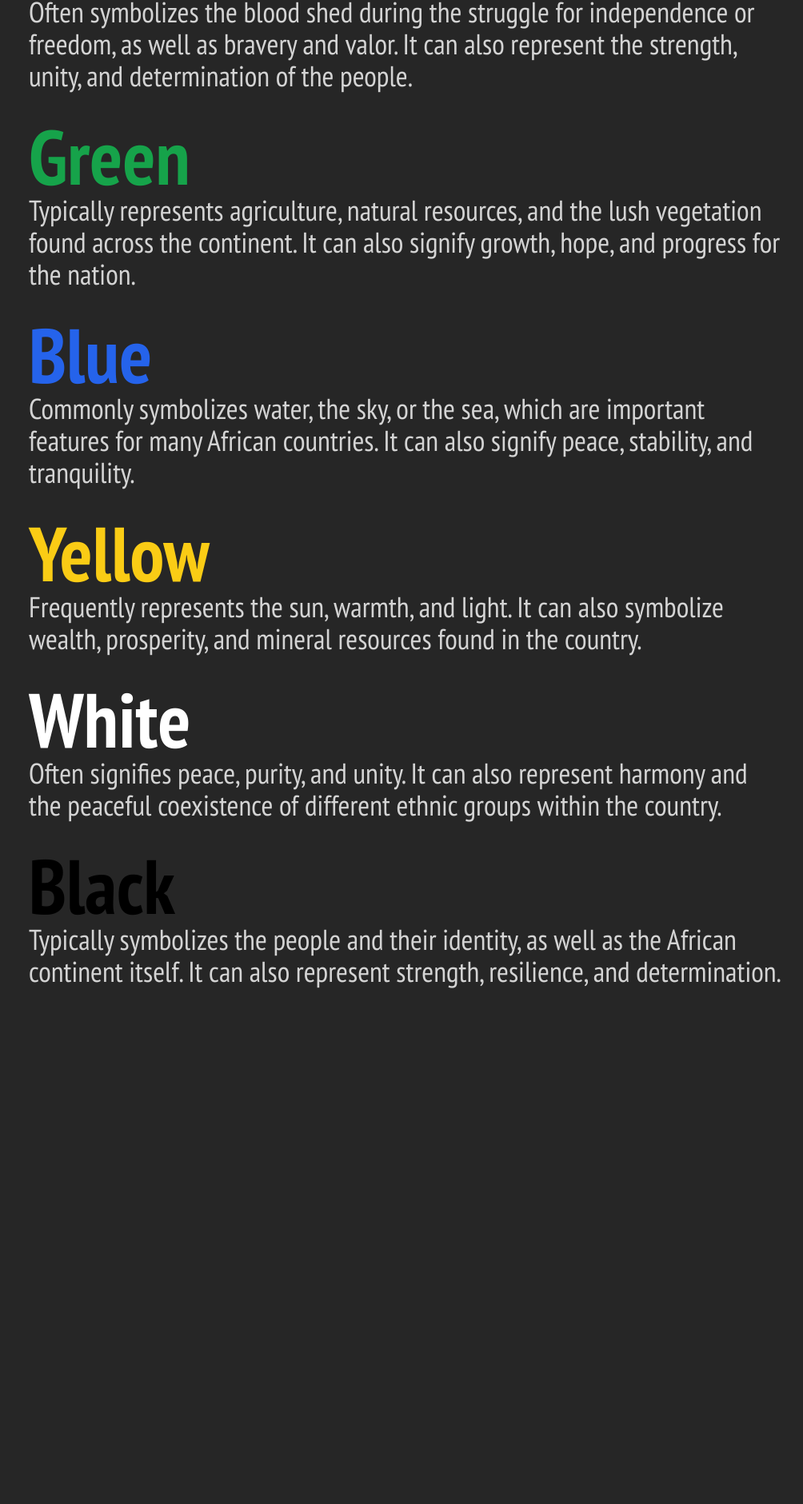
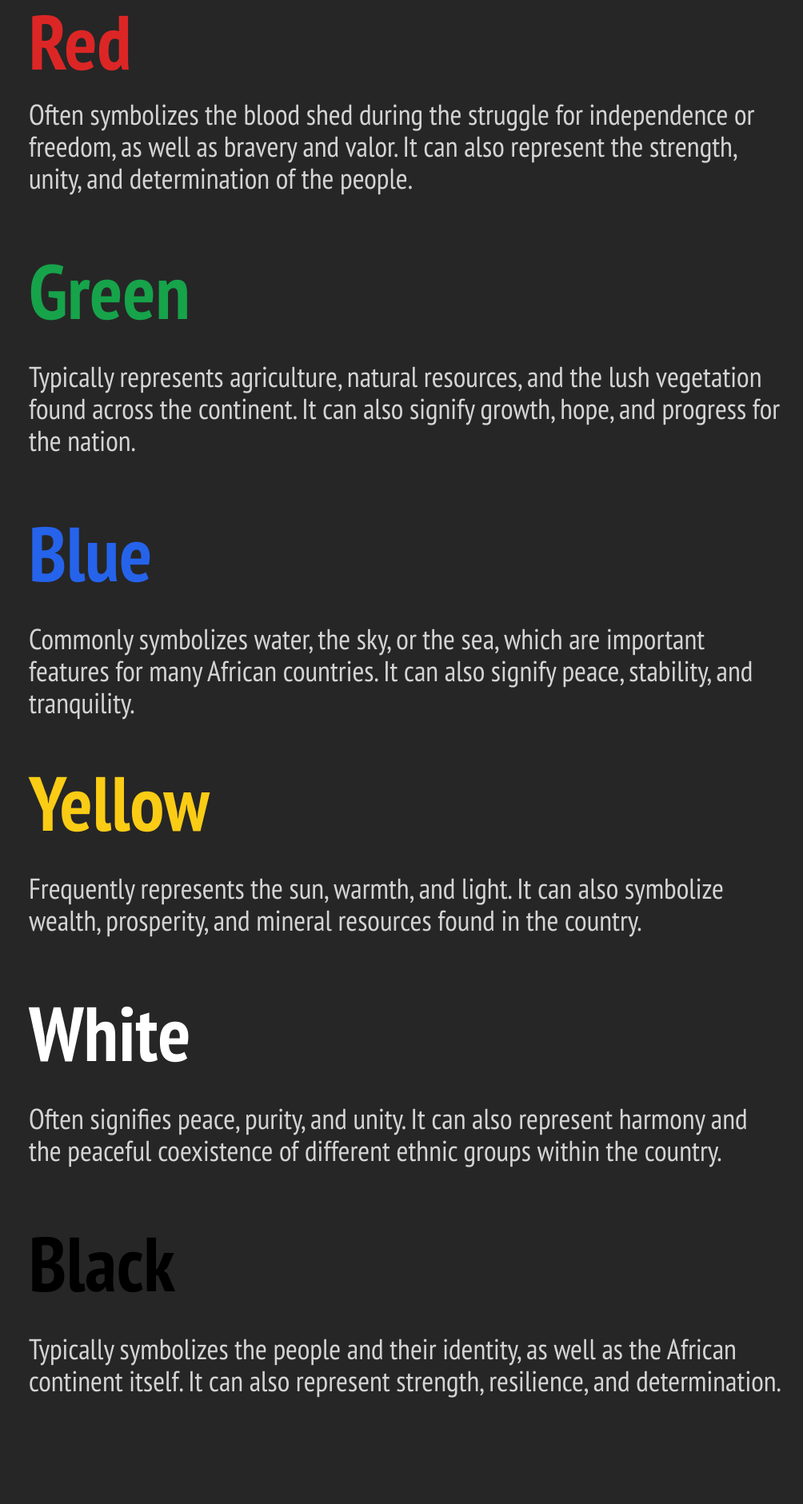
Before and after one commit to derekphilipau/bkm-flags-of-africa, a Next.js app: page /about in a window 1280 px wide. Shown: the part 781-2662 px from the top of the page at 80% size, without its empty margins (276-1280 px from the left). Before the commit the page ends 2184 px from the top, so only its background shows below. Built offline with nearby package versions, Linux system fonts and the light colour scheme.

Commit message:
refine styling, add logo

```diff
--- a/app/about/page.tsx
+++ b/app/about/page.tsx
@@ -1,59 +1,74 @@
 import Link from 'next/link';
 import { getDictionary } from '@/dictionaries/dictionaries';
 
-import { buttonVariants } from '@/components/ui/button';
+import { BkmLogo } from '@/components/bkm-logo';
 
 export default function Page() {
   const dict = getDictionary();
 
   return (
     <section className="container mb-24 grid items-center gap-6 pt-6 pb-8 md:py-10">
-      <div className="">
-        <h2 className="text-8xl font-semibold">About</h2>
-        <p className="mb-8 text-4xl text-neutral-300">{dict['home.text1']}</p>
-        <p className="mb-8 text-4xl text-neutral-300">{dict['home.text2']}</p>
-        <h2 className="text-8xl font-semibold text-red-600">Red</h2>
-        <p className="mb-8 text-4xl text-neutral-300">
-          Often symbolizes the blood shed during the struggle for independence
-          or freedom, as well as bravery and valor. It can also represent the
+      <h2 className="my-4 text-6xl font-semibold lg:text-8xl">About</h2>
+      <p className="mb-8 text-2xl text-neutral-300 lg:text-4xl">
+        {dict['home.text1']}
+      </p>
+      <p className="mb-8 text-2xl text-neutral-300 lg:text-4xl">
+        {dict['home.text2']}
+      </p>
+      <h2 className="text-6xl font-semibold text-red-600 lg:text-8xl">Red</h2>
+      <p className="mb-8 text-2xl text-neutral-300 lg:text-4xl">
+        Often symbolizes the blood shed during the struggle for independence or
+        freedom, as well as bravery and valor. It can also represent the
         strength, unity, and determination of the people.
       </p>
 
-        <h2 className="text-8xl font-semibold text-green-600">Green</h2>
-        <p className="mb-8 text-4xl text-neutral-300">
+      <h2 className="my-4 text-6xl font-semibold text-green-600 lg:text-8xl">
+        Green
+      </h2>
+      <p className="mb-8 text-2xl text-neutral-300 lg:text-4xl">
         Typically represents agriculture, natural resources, and the lush
-          vegetation found across the continent. It can also signify growth,
-          hope, and progress for the nation.
+        vegetation found across the continent. It can also signify growth, hope,
+        and progress for the nation.
       </p>
 
-        <h2 className="text-8xl font-semibold text-blue-600">Blue</h2>
-        <p className="mb-8 text-4xl text-neutral-300">
+      <h2 className="my-4 text-6xl font-semibold text-blue-600 lg:text-8xl">
+        Blue
+      </h2>
+      <p className="mb-8 text-2xl text-neutral-300 lg:text-4xl">
         Commonly symbolizes water, the sky, or the sea, which are important
         features for many African countries. It can also signify peace,
         stability, and tranquility.
       </p>
 
-        <h2 className="text-8xl font-semibold text-yellow-400">Yellow</h2>
-        <p className="mb-8 text-4xl text-neutral-300">
-          Frequently represents the sun, warmth, and light. It can also
-          symbolize wealth, prosperity, and mineral resources found in the
+      <h2 className="text-6xl font-semibold text-yellow-400 lg:text-8xl">
+        Yellow
+      </h2>
+      <p className="my-4 mb-8 text-2xl text-neutral-300 lg:text-4xl">
+        Frequently represents the sun, warmth, and light. It can also symbolize
+        wealth, prosperity, and mineral resources found in the country.
+      </p>
+
+      <h2 className="my-4 text-6xl font-semibold text-white lg:text-8xl">
+        White
+      </h2>
+      <p className="mb-8 text-2xl text-neutral-300 lg:text-4xl">
+        Often signifies peace, purity, and unity. It can also represent harmony
+        and the peaceful coexistence of different ethnic groups within the
         country.
       </p>
 
-        <h2 className="text-8xl font-semibold text-white">White</h2>
-        <p className="mb-8 text-4xl text-neutral-300">
-          Often signifies peace, purity, and unity. It can also represent
-          harmony and the peaceful coexistence of different ethnic groups within
-          the country.
-        </p>
-
-        <h2 className="text-8xl font-semibold text-black">Black</h2>
-        <p className="mb-8 text-4xl text-neutral-300">
+      <h2 className="my-4 text-6xl font-semibold text-black lg:text-8xl">
+        Black
+      </h2>
+      <p className="mb-8 text-2xl text-neutral-300 lg:text-4xl">
         Typically symbolizes the people and their identity, as well as the
         African continent itself. It can also represent strength, resilience,
         and determination.
       </p>
-      </div>
+
+      <Link href="https://brooklynmuseum.org">
+        <BkmLogo className="mt-20 w-96 fill-neutral-600" />
+      </Link>
     </section>
   );
 }
--- a/app/flag/[...id]/page.tsx
+++ b/app/flag/[...id]/page.tsx
@@ -6,7 +6,7 @@ export default async function Page({ params }) {
 
   return (
     <PageWrapper className="overflow-hidden">
-      <div className="mb-24 p-6">
+      <div className="mb-4 p-6">
         <Flag countryCode={countryCode} />
       </div>
     </PageWrapper>
--- /dev/null
+++ b/components/bkm-logo.tsx
@@ -0,0 +1,62 @@
+export function BkmLogo({ className }) {
+  return (
+    <svg
+      className={className}
+      id="Layer_1"
+      data-name="Layer 1"
+      xmlns="http://www.w3.org/2000/svg"
+      viewBox="0 0 612.26 69.54"
+    >
+      <path
+        d="M226.36,17.41h10.85l10.1,27.52,8.55-27.52h10.7l-12,36.15c-3.26,9.83-5.18,15.58-17.39,16.29-3.78.22-6.47-.31-12-1.68V58.46c4.71,1.45,6.94,1.91,9.46,1.84,3.94,0,5.8-1.23,6.69-4.44Z"
+        transform="translate(-1.33 -0.36)"
+      ></path>
+      <path
+        d="M28.94,45.83H15.11v-14H26.72c6.9,0,10.25,2.37,10.25,7.26,0,4.34-2.85,6.73-8,6.73M15.11,10.29H27.87c5.31,0,8.49,2.11,8.49,5.65,0,2.86-1.52,6.27-8.72,6.27H15.11ZM43,29.65c-2.36-1.34-4.1-1.92-8.11-2.72l0-.45C39.71,25.06,47.88,22.67,47.88,14a11.6,11.6,0,0,0-3.67-8.54C41.1,2.43,36.34,1,29.23,1H1.33V55.67h30c11.11,0,18.57-5.86,18.57-14.6,0-4.8-2.42-8.75-7-11.42"
+        transform="translate(-1.33 -0.36)"
+      ></path>
+      <path
+        d="M63.4,28.79c2.83-9.25,8.2-12.31,15.46-12.08L78.6,28A11.5,11.5,0,0,0,77,28C72.21,28,64.39,31.31,64.39,37v18.5H53.46V17.63H63.4Z"
+        transform="translate(-1.33 -0.36)"
+      ></path>
+      <path
+        d="M108.17,36.15c0-7.16-2.9-12.46-8.25-12.46S91.66,29,91.66,36.15c0,8.4,2.91,12.6,8.26,12.6s8.25-4.2,8.25-12.6m-28.27,0c0-11.83,8.25-20.47,20-20.47,11.31,0,20,8.64,20,20.47s-8.71,20.54-20,20.54c-11.77,0-20-8.72-20-20.54"
+        transform="translate(-1.33 -0.36)"
+      ></path>
+      <path
+        d="M150.76,36.15c0-7.16-2.9-12.46-8.25-12.46s-8.26,5.3-8.26,12.46c0,8.4,2.91,12.6,8.26,12.6s8.25-4.2,8.25-12.6m-28.28,0c0-11.83,8.26-20.47,20-20.47,11.31,0,20,8.64,20,20.47s-8.71,20.54-20,20.54c-11.77,0-20-8.72-20-20.54"
+        transform="translate(-1.33 -0.36)"
+      ></path>
+      <polygon points="165.19 55.1 176.27 55.1 176.27 42.5 183.19 36.34 194 55.1 205.7 55.1 190.61 29.69 204.62 16.81 190.1 16.81 176.12 30.72 176.12 0 165.19 0 165.19 55.1"></polygon>
+      <rect x="209.76" width="10.85" height="55.1"></rect>
+      <path
+        d="M281.63,23.52c3.06-4.59,6.65-7,12.16-7,4,0,7.11,1.07,9.39,3.36,2.68,2.68,3.37,4.82,3.37,11.92V55.46h-11V34c0-7.65-1.53-10.32-6-10.32s-7.88,3.9-7.88,9.24V55.46h-11V17.63h11Z"
+        transform="translate(-1.33 -0.36)"
+      ></path>
+      <path
+        d="M384.13.74V55.38h-10.7V10.52l-.45-.06s-11.64,44.59-11.72,44.92H351.13C351.05,55.05,339.56,10,339.56,10l-.45.05V55.38H328.49V.74h19c.08.34,8.73,34.23,8.73,34.23s8.88-33.9,9-34.23Z"
+        transform="translate(-1.33 -0.36)"
+      ></path>
+      <path
+        d="M391,17.63h11V43.31c0,3.75,2.45,6.19,6.27,6.19a8.15,8.15,0,0,0,7.8-7.79V17.63h10.85V55.46H416V50c-2.83,3.21-5.88,6.57-13,6.57s-12-4.51-12-11Z"
+        transform="translate(-1.33 -0.36)"
+      ></path>
+      <path
+        d="M439.69,42.85c1.45,5.12,4.66,7.49,10.16,7.49,3.82,0,6.35-1.76,6.35-4.2s-2.29-3.74-8.26-5c-11.08-2.44-15.59-6.26-15.59-13.37,0-6.88,5.65-11.16,14.75-11.16,6.72,0,14.6.84,17.12,10.09l-9.63,1.68c-.31-3.9-2.75-5.66-7.8-5.66-3,0-5.35,1.38-5.35,3.22,0,2.21,1.91,3.29,8.18,4.73,10.24,2.29,16.13,5.5,16.13,12.77a12.2,12.2,0,0,1-3.67,8.87c-3,3-7.41,4.27-13.91,4.27-6,0-10.62-1.6-13.91-5A15.51,15.51,0,0,1,431,46.21Z"
+        transform="translate(-1.33 -0.36)"
+      ></path>
+      <path
+        d="M494.47,32.84c.07-2.06.22-9.25-6.89-9.25-7.56,0-7.26,7.19-7.18,9.25Zm11.08,6.88H480.4c.3,6.49,2.75,9.55,7.87,9.55,3.44,0,6.27-2,8.72-6l7.49,4.28c-1.68,2.6-5.74,8.94-17.05,8.94-15.36,0-18.72-12.46-18.72-20.25,0-11.93,7.26-19.72,18.42-19.72,10.77,0,18.42,8,18.42,19.26v3.9"
+        transform="translate(-1.33 -0.36)"
+      ></path>
+      <path
+        d="M510.58,17.63h11V43.31c0,3.75,2.44,6.19,6.26,6.19a8.15,8.15,0,0,0,7.8-7.79V17.63H546.5V55.46H535.58V50c-2.83,3.21-5.89,6.57-13,6.57s-12-4.51-12-11Z"
+        transform="translate(-1.33 -0.36)"
+      ></path>
+      <path
+        d="M564.14,23.74a15.17,15.17,0,0,1,13.37-7c8.49,0,10.1,4.74,11.09,7.72,3.59-6,8-7.72,12.53-7.72,7.8,0,12.46,4.74,12.46,12.84V55.46h-11V29.78c0-3.82-2.07-6-5.82-6-4.58,0-7.87,4.05-7.87,9.63v22h-11V30.09c0-4.13-1.84-6.12-5.66-6.12-4.89,0-8,3.6-8,9.4V55.46h-11V17.63h10.93Z"
+        transform="translate(-1.33 -0.36)"
+      ></path>
+    </svg>
+  );
+}
--- a/components/layout/footer.tsx
+++ b/components/layout/footer.tsx
@@ -16,7 +16,7 @@ export function Footer() {
         </div>
       )}
       {pathname === '/timeline' && (
-        <div className="hidden lg:block fixed bottom-0 left-0 z-50 h-24 w-full bg-neutral-800 shadow-[0_10px_10px_15px_rgba(0,0,0,0.4)]">
+        <div className="fixed bottom-0 left-0 z-50 hidden h-24 w-full bg-neutral-800 shadow-[0_10px_10px_15px_rgba(0,0,0,0.4)] lg:block">
           <TimelineFooter />
         </div>
       )}
--- a/components/timeline-footer.tsx
+++ b/components/timeline-footer.tsx
@@ -19,14 +19,14 @@ export function TimelineFooter() {
   const years = [...new Set(timeline.map((country) => country.year))];
 
   return (
-    <div className="h-full px-4">
-      <div className="relative h-full text-sm antialiased">
+    <div className="h-full px-6">
+      <div className="relative h-full antialiased">
         <div className="absolute top-1/2 hidden h-1 w-full -translate-y-1/2 bg-blue-300 sm:block"></div>
         <div className="flex h-full w-full flex-col items-center justify-between sm:flex-row">
           {years.map((year) => (
             <div
               onClick={() => clickYear(year)}
-              className="z-10 flex cursor-pointer items-center justify-center rounded-full lg:border-2 xl:border-4 border-white bg-blue-600 text-2xl font-bold hover:bg-blue-500 lg:h-12 lg:w-12 lg:text-base xl:h-16 xl:w-16 xl:text-xl"
+              className="z-10 flex cursor-pointer items-center justify-center rounded-full border-white bg-blue-600 text-[8px] font-bold text-opacity-0 transition duration-300 hover:scale-300 text-blue-600 hover:text-white h-6 w-6 border-2"
             >
               {year}
             </div>
--- a/tailwind.config.js
+++ b/tailwind.config.js
@@ -18,6 +18,12 @@ module.exports = {
       },
       aspectRatio: {
         '4/3': '4 / 3',
+      },
+      scale: {
+        175: '1.75',
+        200: '2',
+        250: '2.5',
+        300: '3',
       },
       fontFamily: {
         sans: ['var(--font-sans)', ...fontFamily.sans],
```
Also changed, not shown: app/timeline/page.tsx (+13 -9 lines), components/flags/flag.tsx (+12 -3 lines), components/layout/main-nav.tsx (+13 -13 lines). Lines whose indentation alone changed are shown as unchanged.
